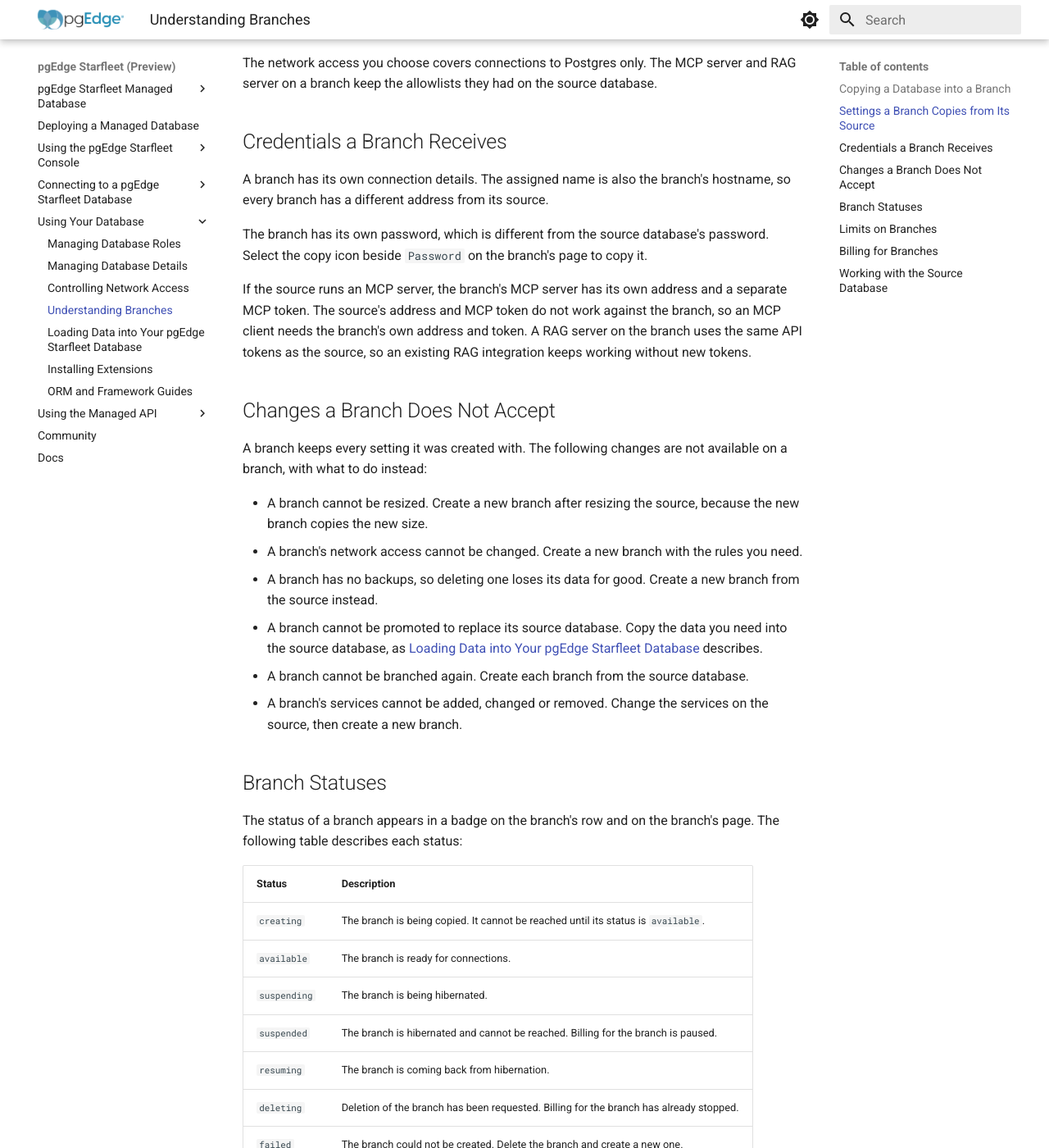
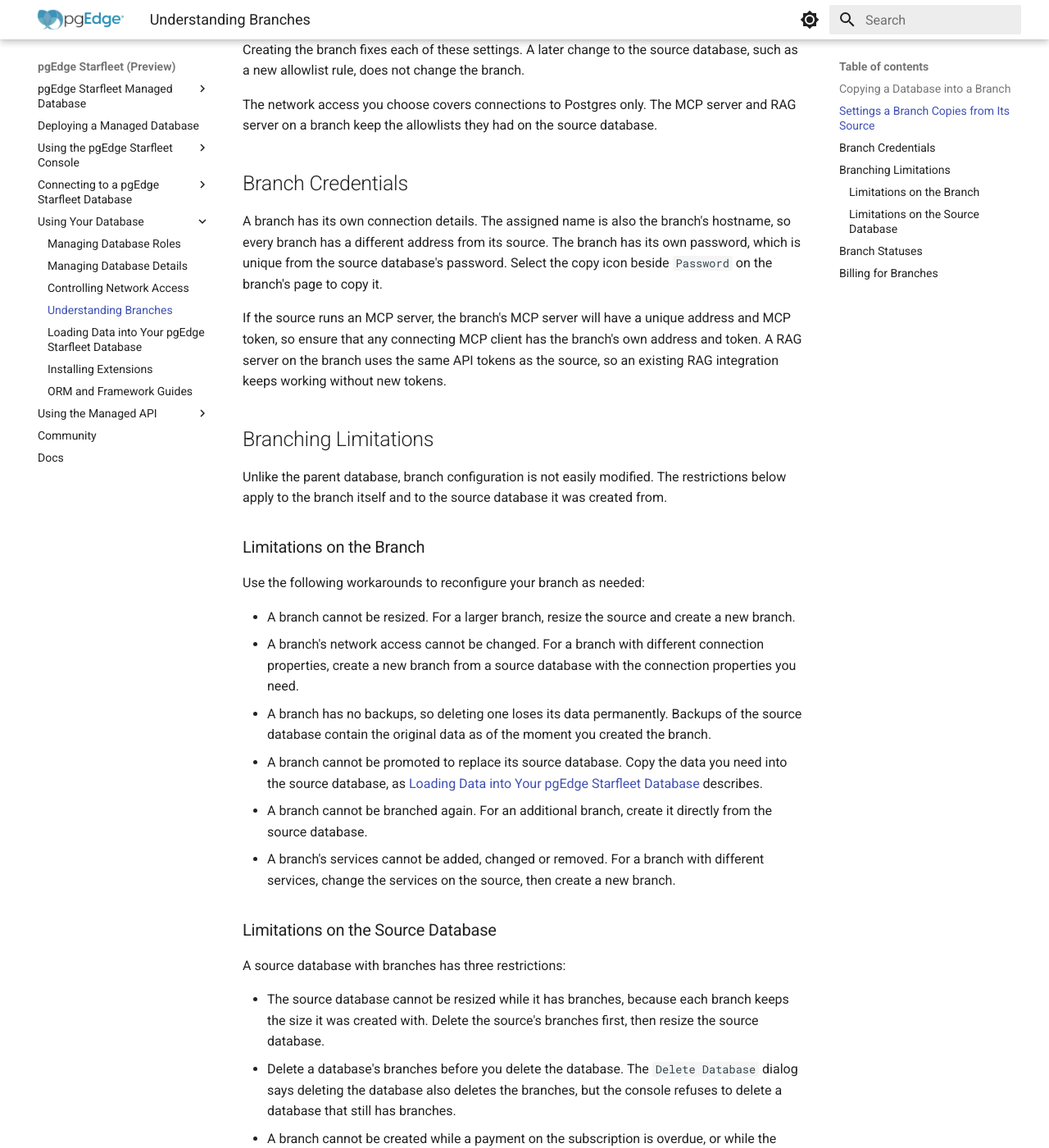
Before and after one commit to pgEdge/pgedge-starfleet-docs, an MkDocs documentation site: the page built from docs/managed/using_database/managed_branches.md, in a window 1280 px wide and 1400 px high, scrolled down 1004 px. Shown: the whole window at 82% size. Built offline with MkDocs 1.6.1 and Material for MkDocs 9.7.7, drawn with Linux system fonts in a browser that asks for light colours; some of the changed text lies outside the part shown.

Commit message:
Review managed_actions.md and restructure the branches pages
Fix passive voice and a cross-sentence pronoun in
managed_actions.md, remove a redundant branches note from Deleting
the Database, and tighten several sentences per follow-up wording.

Rework managed_branches.md (using_console): new intro, drop a
redundant navigation step, remove duplicate content, and unify
shows/show to displays/display.

Restructure managed_branches.md (using_database): rework the intro,
rename and reorganize Branching Limitations into Limitations on the
Branch / Limitations on the Source Database subsections, fold Limits
on Branches into Billing for Branches, move the display-name
explanation into the intro, and apply several wording fixes.

```diff
--- a/docs/managed/using_database/managed_branches.md
+++ b/docs/managed/using_database/managed_branches.md
@@ -1,22 +1,25 @@
 # Understanding Branches
 
-A branch gives you a separate pgEdge Starfleet Managed database that
-starts with your real data, so you can test against it and leave the
-original unchanged. This feature is called *Fast Branching*. The
-database you copy is the branch's source database, which the console
-calls its parent. pgEdge assigns every branch a name, which the
-console calls the assigned name. To create, connect to or delete a
-branch, see
+A branch provides a separate pgEdge Starfleet Managed database that
+is created containing the source database's data, so you can test
+against it, leaving the original unchanged. This feature is called
+*Fast Branching*. The database you copy is the branch's source
+database, which the console refers to as its parent. Each branch is
+assigned a unique name, and can also have a display name of up to 25
+characters; the display name is optional, and the console displays
+it only there. A branch without a display name shows its assigned
+name instead. To create, connect to or delete a branch, see
 [Creating and Managing Branches](../using_console/managed_branches.md).
 
 ## Copying a Database into a Branch
 
-Creating a branch copies the source database by copy-on-write. The branch
-starts with the source's data as it stood when you created the branch.
+Creating a branch copies the source database by copy-on-write. The
+branch starts with the source's data as of the moment you created
+the branch.
 
-From then on, the branch and its source are independent. Nothing you
-change on the branch reaches the source. Nothing you change on the
-source reaches the branch.
+From that point forward, the branch and its source are independent.
+Data modifications on the branch are isolated from the source;
+modifications on the source do not cascade to the branch.
 
 ## Settings a Branch Copies from Its Source
 
@@ -40,41 +43,61 @@ The network access you choose covers connections to Postgres only. The MCP
 server and RAG server on a branch keep the allowlists they had on the source
 database.
 
-## Credentials a Branch Receives
+## Branch Credentials
 
-A branch has its own connection details. The assigned name is also the
-branch's hostname, so every branch has a different address from its
-source.
+A branch has its own connection details. The assigned name is also
+the branch's hostname, so every branch has a different address from
+its source. The branch has its own password, which is unique from the source
+database's password. Select the copy icon beside `Password` on the
+branch's page to copy it.
 
-The branch has its own password, which is different from the source
-database's password. Select the copy icon beside `Password` on the branch's
-page to copy it.
-
-If the source runs an MCP server, the branch's MCP server has its own address
-and a separate MCP token. The source's address and MCP token do not work
-against the branch, so an MCP client needs the branch's own address and token.
+If the source runs an MCP server, the branch's MCP server will have
+a unique address and MCP token, so ensure that any connecting MCP
+client has the branch's own address and token.
 A RAG server on the branch uses the same API tokens as the source, so an
 existing RAG integration keeps working without new tokens.
 
-## Changes a Branch Does Not Accept
+## Branching Limitations
 
-A branch keeps every setting it was created with. The following changes
-are not available on a branch, with what to do instead:
+Unlike the parent database, branch configuration is not easily
+modified. The restrictions below apply to the branch itself and to
+the source database it was created from.
 
-- A branch cannot be resized. Create a new branch after resizing the
-  source, because the new branch copies the new size.
-- A branch's network access cannot be changed. Create a new branch with
-  the rules you need.
-- A branch has no backups, so deleting one loses its data for good.
-  Create a new branch from the source instead.
+### Limitations on the Branch
+
+Use the following workarounds to reconfigure your branch as needed:
+
+- A branch cannot be resized. For a larger branch, resize the source
+  and create a new branch.
+- A branch's network access cannot be changed. For a branch with
+  different connection properties, create a new branch from a
+  source database with the connection properties you need.
+- A branch has no backups, so deleting one loses its data
+  permanently. Backups of the source database contain the original
+  data as of the moment you created the branch.
 - A branch cannot be promoted to replace its source database. Copy the
   data you need into the source database, as
   [Loading Data into Your pgEdge Starfleet Database](managed_loading_data.md)
   describes.
-- A branch cannot be branched again. Create each branch from the source
-  database.
-- A branch's services cannot be added, changed or removed. Change the
-  services on the source, then create a new branch.
+- A branch cannot be branched again. For an additional branch, create
+  it directly from the source database.
+- A branch's services cannot be added, changed or removed. For a
+  branch with different services, change the services on the source,
+  then create a new branch.
+
+### Limitations on the Source Database
+
+A source database with branches has three restrictions:
+
+- The source database cannot be resized while it has branches, because
+  each branch keeps the size it was created with. Delete the source's
+  branches first, then resize the source database.
+- Delete a database's branches before you delete the database. The
+  `Delete Database` dialog says deleting the database also deletes the
+  branches, but the console refuses to delete a database that still
+  has branches.
+- A branch cannot be created while a payment on the subscription is
+  overdue, or while the source database's status is not `available`.
 
 ## Branch Statuses
 
@@ -91,29 +114,8 @@ branch's page. The following table describes each status:
 | `deleting` | Deletion of the branch has been requested. Billing for the branch has already stopped. |
 | `failed` | The branch could not be created. Delete the branch and create a new one. |
 
-The console shows a status badge with a capital letter, such as `Creating`
-or `Failed`. An `available` branch shows no status badge.
-
 A branch becomes `suspended` when the subscription is unpaid or has
 expired. Settling the subscription resumes the branch.
-
-## Limits on Branches
-
-The number of branches you can create depends on your plan, and applies
-to each database separately:
-
-| Plan | Branches per database |
-|------|-----------------------|
-| Trial | 3 |
-| Paid | 5 |
-
-A branch stops counting toward the limit as soon as you request its
-deletion. You can create another branch while the deleted branch is still
-being removed.
-
-A branch can have a display name of up to 25 characters. The display
-name is optional, and the console shows it only there. A branch
-without a display name shows its assigned name instead.
 
 ## Billing for Branches
 
@@ -127,18 +129,16 @@ Billing for a branch follows its status:
 - Billing pauses while the branch is `suspended`.
 - Billing stops as soon as you request the branch's deletion.
 
-Your invoice shows the final charge for each branch.
+Your invoice displays the final charge for each branch.
 
-## Working with the Source Database
+The number of branches you can create depends on your plan, and applies
+to each database separately:
 
-A source database with branches has three restrictions:
+| Plan | Branches per database |
+|------|-----------------------|
+| Trial | 3 |
+| Paid | 5 |
 
-- The source database cannot be resized while it has branches, because
-  each branch keeps the size it was created with. Delete the source's
-  branches first, then resize the source database.
-- Delete a database's branches before you delete the database. The
-  `Delete Database` dialog says deleting the database also deletes the
-  branches, but the console refuses to delete a database that still
-  has branches.
-- A branch cannot be created while a payment on the subscription is
-  overdue, or while the source database's status is not `available`.
+A branch stops counting toward the limit as soon as you request its
+deletion. You can create another branch while the deleted branch is still
+being removed.
```
Also changed, not shown: other parts of docs/managed/using_database/managed_branches.md (+1 -1 lines), docs/managed/using_console/managed_actions.md (+28 -32 lines), docs/managed/using_console/managed_branches.md (+1 -1 lines).
